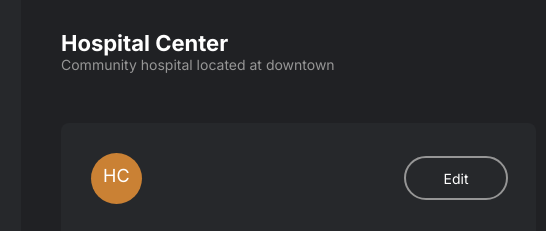
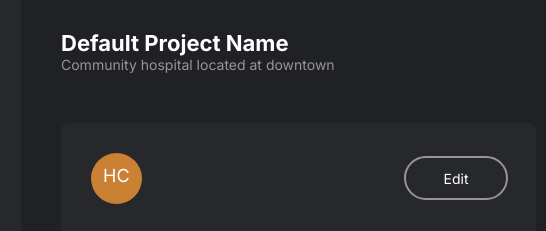
Before and after one commit to FrancescoPirritano/master-bim-software-developer, a website built with Vite: page creating-interactive-websites/course/index.html in a window 1280 px wide. Both pictures are taken after a click on the element 1022 px from the left and 276 px from the top of the page. Shown: the top 231 px of the page, 279-825 px from the left. Built offline with nearby package versions, Linux system fonts and the light colour scheme; files whose address does not match are found by name.

Commit message:
Implement project details page

```diff
--- a/creating-interactive-websites/course/index.html
+++ b/creating-interactive-websites/course/index.html
@@ -115,7 +115,7 @@
         <div class="page" id="project-details">
             <header>
                 <div>
-                    <h2>Hospital Center</h2>
+                    <h2 data-project-info="name">Hospital Center</h2>
                     <p style="font-size: var(--font-base); color: #969696;">Community hospital located at downtown</p>
                 </div>
             </header>
--- a/creating-interactive-websites/course/src/class/Project.ts
+++ b/creating-interactive-websites/course/src/class/Project.ts
@@ -55,8 +55,8 @@ export class Project implements IProject {
 
     //Define the method. Unlike the constructor, Method don't get involved after the class is instanciated.
     //Method needs to be invoked. The goal is to initiate the setUI with the constructor so we add "this.setUI()"
+    //Create the project card UI
     setUI() {
-        //Project card UI
         if(this.ui) {return} //if the UI is already defined then do not run the code to genereate it
         // return is used inside Functions to finish it
         this.ui = document.createElement("div") //Create an instance of the card
--- a/creating-interactive-websites/course/src/class/ProjectsManager.ts
+++ b/creating-interactive-websites/course/src/class/ProjectsManager.ts
@@ -41,14 +41,32 @@ export class ProjectsManager {
                                                             // (!(projectsPage && detailsPage))
             projectsPage.style.display = "none"
             detailsPage.style.display = "flex"
-
+            this.setDetailsPage(project) //Everytime the project card is clicked the "setDetailsPage" method is invoked.
         })
-
-
         this.ui.append(project.ui) //This inserts a dumb element inside of another, e.g.
         this.list.push(project)
         return project //return project is the return value of the newProject method
     }
+
+    //Method to set project details
+    //To change the project information we need to get a reference to the DOM elements we want to change their contents.
+    //We already know that the get element by ID give a reference to the element ID provided. But we will use a more advanced method
+    //to get elements from the DOM. We can get the elements based on their HTML attributes.
+    //A common practice is to set custom HTML attributes to help us reference elements from the code.
+    //We add custom attributes in the HMTL starting with "data-"
+
+    private setDetailsPage(project: Project) { //We use private as this method is meant to be only use internally by the class.
+                                                //The method only read and report data we input.
+        const detailsPage = document.getElementById("project-details")
+        if (!detailsPage) { return }
+        const name = detailsPage.querySelector("[data-project-info='name']") //All HTML elements have a method called query selector.
+                                                                        //The query selector select the HTML element with the specified
+                                                                        //attribute.
+        if (name) { name.textContent = project.name } //Condition if the name is found
+
+
+    }
+
 
     //Get a reference to store projects
     //The way to achieve all these methods is to use array operators which are built in methods that allows to process
```
Also changed, not shown: 1 other file.
